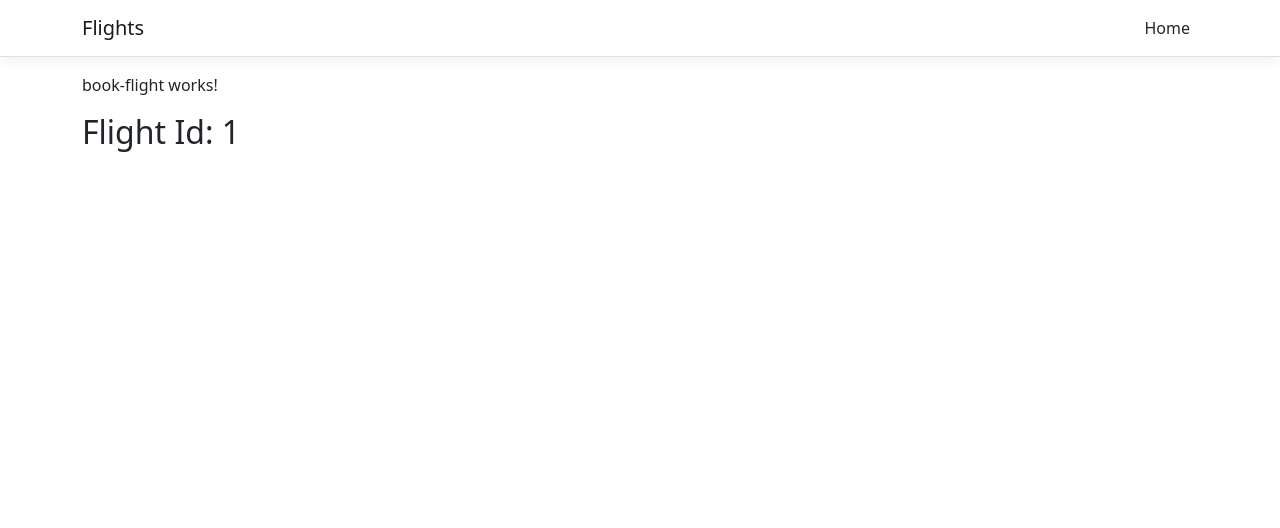
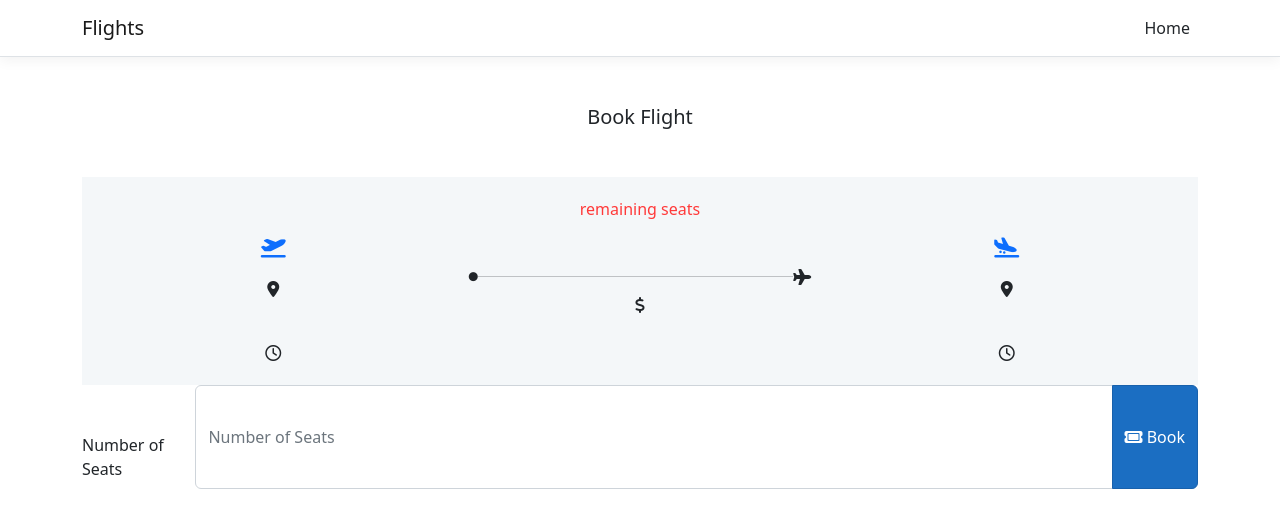
Before and after one commit to furiax/Tutorial.Flights, an Angular app in the folder Flights/ClientApp/: page /book-flight/1 in a window 1280 px wide. Shown: the top 528 px of the page. Built offline with nearby package versions, Linux system fonts and the light colour scheme; no server answers.

Commit message:
added error handling in the REST API

```diff
--- /dev/null
+++ b/Flights/ClientApp/src/app/api/fn/flight/find-flight-plain.ts
@@ -0,0 +1,31 @@
+/* tslint:disable */
+/* eslint-disable */
+import { HttpClient, HttpContext, HttpResponse } from '@angular/common/http';
+import { Observable } from 'rxjs';
+import { filter, map } from 'rxjs/operators';
+import { StrictHttpResponse } from '../../strict-http-response';
+import { RequestBuilder } from '../../request-builder';
+
+import { FlightRm } from '../../models/flight-rm';
+
+export interface FindFlight$Plain$Params {
+  id: string;
+}
+
+export function findFlight$Plain(http: HttpClient, rootUrl: string, params: FindFlight$Plain$Params, context?: HttpContext): Observable<StrictHttpResponse<FlightRm>> {
+  const rb = new RequestBuilder(rootUrl, findFlight$Plain.PATH, 'get');
+  if (params) {
+    rb.path('id', params.id, {});
+  }
+
+  return http.request(
+    rb.build({ responseType: 'text', accept: 'text/plain', context })
+  ).pipe(
+    filter((r: any): r is HttpResponse<any> => r instanceof HttpResponse),
+    map((r: HttpResponse<any>) => {
+      return r as StrictHttpResponse<FlightRm>;
+    })
+  );
+}
+
+findFlight$Plain.PATH = '/Flight/{id}';
--- /dev/null
+++ b/Flights/ClientApp/src/app/api/fn/flight/find-flight.ts
@@ -0,0 +1,31 @@
+/* tslint:disable */
+/* eslint-disable */
+import { HttpClient, HttpContext, HttpResponse } from '@angular/common/http';
+import { Observable } from 'rxjs';
+import { filter, map } from 'rxjs/operators';
+import { StrictHttpResponse } from '../../strict-http-response';
+import { RequestBuilder } from '../../request-builder';
+
+import { FlightRm } from '../../models/flight-rm';
+
+export interface FindFlight$Params {
+  id: string;
+}
+
+export function findFlight(http: HttpClient, rootUrl: string, params: FindFlight$Params, context?: HttpContext): Observable<StrictHttpResponse<FlightRm>> {
+  const rb = new RequestBuilder(rootUrl, findFlight.PATH, 'get');
+  if (params) {
+    rb.path('id', params.id, {});
+  }
+
+  return http.request(
+    rb.build({ responseType: 'json', accept: 'text/json', context })
+  ).pipe(
+    filter((r: any): r is HttpResponse<any> => r instanceof HttpResponse),
+    map((r: HttpResponse<any>) => {
+      return r as StrictHttpResponse<FlightRm>;
+    })
+  );
+}
+
+findFlight.PATH = '/Flight/{id}';
--- a/Flights/ClientApp/src/app/api/models.ts
+++ b/Flights/ClientApp/src/app/api/models.ts
@@ -1,4 +1,5 @@
 /* tslint:disable */
 /* eslint-disable */
 export { FlightRm } from './models/flight-rm';
+export { ProblemDetails } from './models/problem-details';
 export { TimePlaceRm } from './models/time-place-rm';
--- a/Flights/ClientApp/src/app/api/services/flight.service.ts
+++ b/Flights/ClientApp/src/app/api/services/flight.service.ts
@@ -9,6 +9,10 @@
 import { ApiConfiguration } from '../api-configuration';
 import { StrictHttpResponse } from '../strict-http-response';
 
+import { findFlight } from '../fn/flight/find-flight';
+import { FindFlight$Params } from '../fn/flight/find-flight';
+import { findFlight$Plain } from '../fn/flight/find-flight-plain';
+import { FindFlight$Plain$Params } from '../fn/flight/find-flight-plain';
 import { FlightRm } from '../models/flight-rm';
 import { searchFlight } from '../fn/flight/search-flight';
 import { SearchFlight$Params } from '../fn/flight/search-flight';
@@ -68,4 +72,51 @@
     );
   }
 
+  /** Path part for operation `findFlight()` */
+  static readonly FindFlightPath = '/Flight/{id}';
+
+  /**
+   * This method provides access to the full `HttpResponse`, allowing access to response headers.
+   * To access only the response body, use `findFlight$Plain()` instead.
+   *
+   * This method doesn't expect any request body.
+   */
+  findFlight$Plain$Response(params: FindFlight$Plain$Params, context?: HttpContext): Observable<StrictHttpResponse<FlightRm>> {
+    return findFlight$Plain(this.http, this.rootUrl, params, context);
+  }
+
+  /**
+   * This method provides access only to the response body.
+   * To access the full response (for headers, for example), `findFlight$Plain$Response()` instead.
+   *
+   * This method doesn't expect any request body.
+   */
+  findFlight$Plain(params: FindFlight$Plain$Params, context?: HttpContext): Observable<FlightRm> {
+    return this.findFlight$Plain$Response(params, context).pipe(
+      map((r: StrictHttpResponse<FlightRm>): FlightRm => r.body)
+    );
+  }
+
+  /**
+   * This method provides access to the full `HttpResponse`, allowing access to response headers.
+   * To access only the response body, use `findFlight()` instead.
+   *
+   * This method doesn't expect any request body.
+   */
+  findFlight$Response(params: FindFlight$Params, context?: HttpContext): Observable<StrictHttpResponse<FlightRm>> {
+    return findFlight(this.http, this.rootUrl, params, context);
+  }
+
+  /**
+   * This method provides access only to the response body.
+   * To access the full response (for headers, for example), `findFlight$Response()` instead.
+   *
+   * This method doesn't expect any request body.
+   */
+  findFlight(params: FindFlight$Params, context?: HttpContext): Observable<FlightRm> {
+    return this.findFlight$Response(params, context).pipe(
+      map((r: StrictHttpResponse<FlightRm>): FlightRm => r.body)
+    );
+  }
+
 }
--- a/Flights/ClientApp/src/app/book-flight/book-flight.component.html
+++ b/Flights/ClientApp/src/app/book-flight/book-flight.component.html
@@ -1,2 +1,85 @@
-<p>book-flight works!</p>
-<h2>Flight Id: {{flightId}}</h2>
+<h5 class="text-md-center m-5">Book Flight</h5>
+
+<div class="card-body text-center" style="padding: 20px; background-color:#e5ecf26e">
+  <h6 class="card-title ">{{flight.airline}}</h6>
+  <div class="card-title" style="color: #ff3939">{{flight.remainingNumberOfSeats}} remaining seats</div>
+  <div class="d-grid text-center g-2">
+    <div class="row">
+      <div class="col">
+        <div class="col m-3">
+
+          <i class="text-primary fas fa-plane-departure" style="font-size: 20px;"></i>
+        </div>
+        <div class="col">
+          <i class="fa-solid fa-location-dot">
+            {{flight.departure?.place}}
+          </i>
+
+        </div>
+        <div class="col m-2">
+          <i class="fa-regular"></i>
+          {{flight.departure?.time | date}}
+
+        </div>
+        <div class="col">
+
+          <i class="fa-regular fa-clock">
+            {{flight.departure?.time | date:'shortTime'}}
+          </i>
+        </div>
+      </div>
+
+      <div class="col">
+        <div style="display: flex;">
+          <i class="fa-solid  fa-circle" style="margin-top:51px; font-size: 9px;"></i>
+          <hr style="display:block;width: 100%;margin-top: 55px;">
+          <i class="fas fa-plane" style="margin-top: 48px;"></i>
+
+
+        </div>
+        <i class="fa fa-usd" aria-hidden="true">{{flight.price}}</i>
+        <br>
+
+      </div>
+      <div class="col">
+        <div class="col m-3">
+          <i class="text-primary fas fa-plane-arrival" style="font-size: 20px;"></i>
+
+        </div>
+        <div class="col">
+
+          <i class="fa-solid fa-location-dot">
+            {{flight.arrival?.place}}
+          </i>
+        </div>
+        <div class="col m-2 text-primary">
+          <i class="fa-regular "></i>
+          {{flight.arrival?.time | date}}
+
+        </div>
+        <div class="col">
+          <i class="fa-regular fa-clock">
+            {{flight.arrival?.time | date:'shortTime'}}
+          </i>
+
+        </div>
+      </div>
+    </div>
+  </div>
+</div>
+
+<div class="card-footer d-flex justify-content-center">
+
+  <label class="form-label mt-5" for="numberOfSeats">Number of Seats</label>
+  <div class="center input-group">
+
+    <input type="number" class="form-control" id="numberOfSeats" name="numberOfSeats"
+           placeholder="Number of Seats" />
+    <button type="submit" class="btn btn-primary">
+      <i class="fas fa-ticket"></i>
+      Book
+    </button>
+  </div>
+  <br>
+
+</div>
--- a/Flights/ClientApp/src/app/book-flight/book-flight.component.ts
+++ b/Flights/ClientApp/src/app/book-flight/book-flight.component.ts
@@ -1,5 +1,7 @@
 import { Component, OnInit } from '@angular/core';
 import { ActivatedRoute } from '@angular/router';
+import { FlightService } from './../api/services/flight.service';
+import { FlightRm } from '../api/models';
 
 @Component({
   selector: 'app-book-flight',
@@ -7,9 +9,11 @@
   styleUrls: ['./book-flight.component.css']
 })
 export class BookFlightComponent implements OnInit{
-  constructor(private route: ActivatedRoute) { }
+  constructor(private route: ActivatedRoute,
+    private flightService: FlightService) { }
 
   flightId: string = 'not loaded'
+  flight: FlightRm = {}
 
   ngOnInit(): void {
     this.route.paramMap.subscribe(p => this.findFlight (p.get("flightId")))
@@ -17,5 +21,8 @@
 
   private findFlight = (flightId: string | null) => {
     this.flightId = flightId ?? 'not passed';
+
+    this.flightService.findFlight({ id: this.flightId })
+    .subscribe(flight => this.flight == flight)
   }
 }
```
Also changed, not shown: Flights/ClientApp/src/app/api/models/problem-details.ts (added, +11 -0 lines), 1 other file (tests, documents, lock files or other folders).
